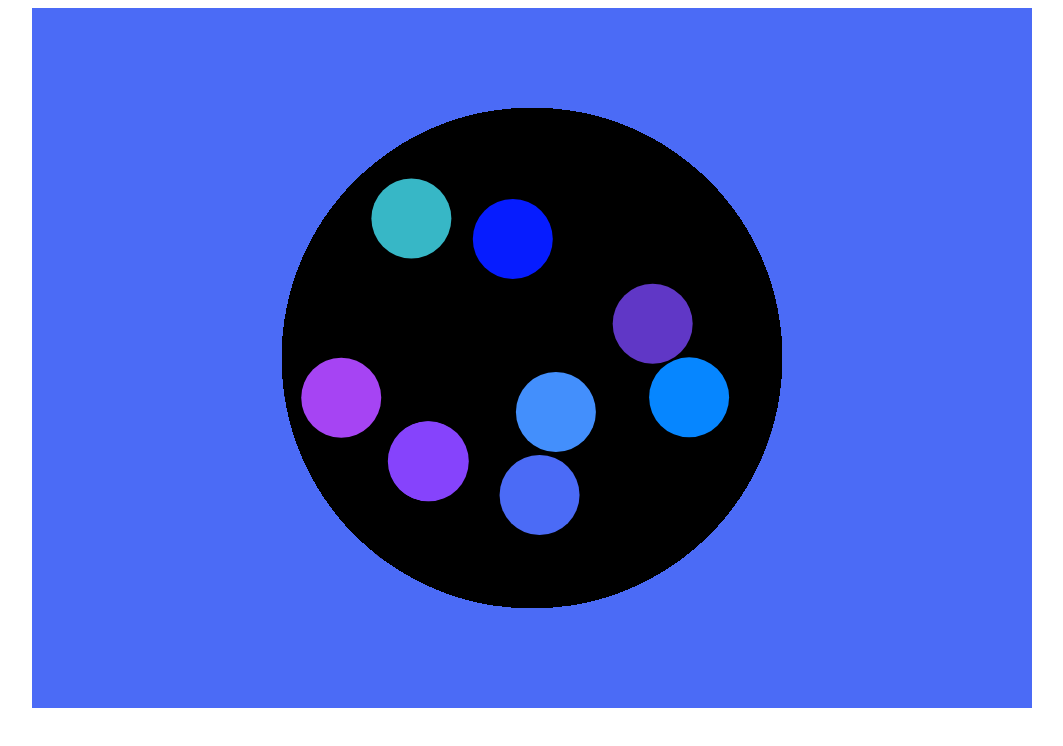
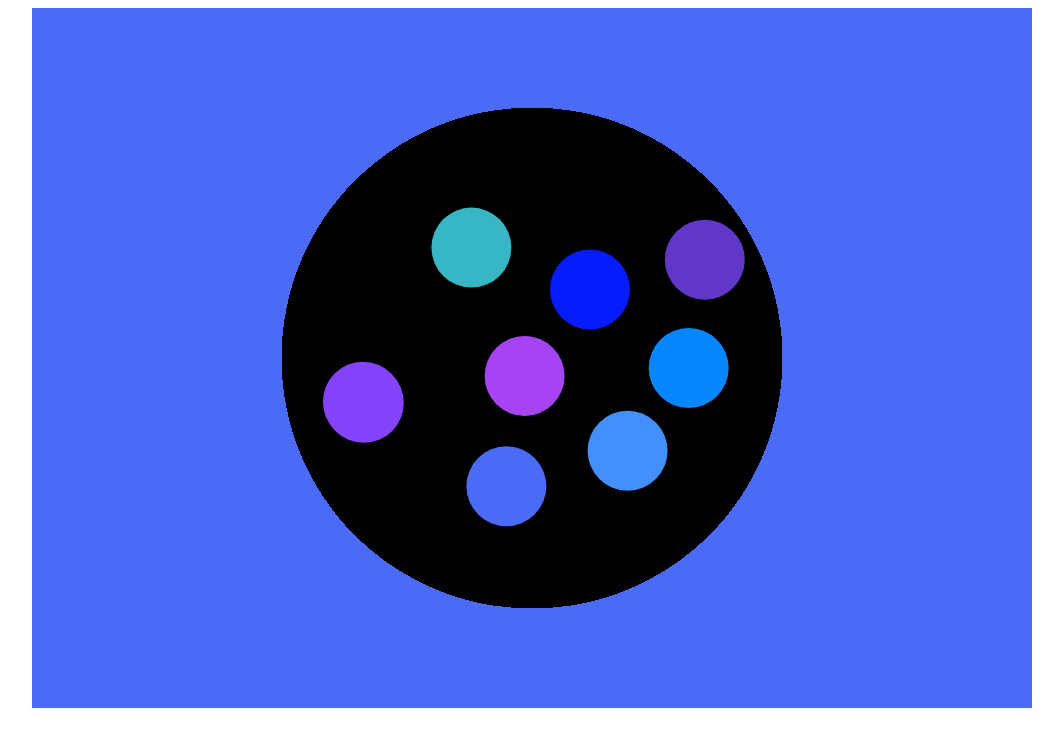
Before and after one commit to kruggeri/Amoeba, a website: page index.html in a window 1280 px wide. Shown: the whole page, without its empty margins (108-1171 px from the left). Drawn offline with Linux system fonts and the light colour scheme.

Commit message:
Fix velocity of amoebas

```diff
--- a/bundle.js
+++ b/bundle.js
@@ -68,115 +68,16 @@
 /************************************************************************/
 /******/ ([
 /* 0 */
-/***/ (function(module, exports) {
+/***/ (function(module, __webpack_exports__, __webpack_require__) {
 
-// const DEFAULTS = {
-// 	RADIUS: 40,
-// 	SPEED: [1,1]
-// };
-
-// class Amoeba {
-//     constructor(color, pos) {
-//       this.color = color
-//       this.pos = pos;
-//       this.radius = DEFAULTS.RADIUS;
-//       this.vel = DEFAULTS.SPEED;
-//     }
-//
-//     draw(ctx) {
-//       ctx.fillStyle = this.color;
-//       ctx.arc(
-//         this.pos[0], this.pos[1], this.radius, 0, 2*Math.PI, true
-//       );
-//       ctx.fill();
-//     }
-//
-//     move() {
-//       this.pos[0] += this.vel[0];
-//       this.pos[1] += this.vel[1];
-//     }
-// }
-
-
-// const amoebaOne = () => new Amoeba("#4B6BF6", [500, 350]);
-// const amoebaTwo = () => new Amoeba("#37B7C6", [600, 450]);
-// const amoebaThree = () =>  new Amoeba("#A644F3", [650, 350]);
-// const amoebaFour = () =>  new Amoeba("#061CFF", [350, 350]);
-// const amoebaFive = () =>  new Amoeba("#0686FF", [400, 200]);
-// const amoebaSix = () =>  new Amoeba("#E800FF", [600, 200]);
-// const amoebaSeven = () =>  new Amoeba("#8643FC", [500, 250]);
-// const amoebaEight = () =>  new Amoeba("#438FFC", [500, 550]);
-// const amoebaNine = () =>  new Amoeba("#6037C6", [400, 450]);
+"use strict";
+Object.defineProperty(__webpack_exports__, "__esModule", { value: true });
+/* harmony import */ var __WEBPACK_IMPORTED_MODULE_0__amoebas_refactored_amoebas_js__ = __webpack_require__(1);
 
 
 
 
-// function drawAmoebas() {
-//
-//   const canvasEl = document.getElementById("myCanvas");
-//   canvasEl.width = 1000;
-//   canvasEl.height = 700;
-//   const ctx = canvasEl.getContext("2d");
-//
-//
-//   // clear canvas
-//   ctx.clearRect(0, 0, canvasEl.width, canvasEl.height);
-//
-//   //add background back in
-//   ctx.fillStyle = "#4B6BF6";
-//   ctx.fillRect(0, 0, 1000, 700);
-//   ctx.beginPath();
-//   ctx.arc(500, 350, 250, 0, 2*Math.PI, true);
-//   ctx.strokeStyle = "#2C2E37";
-//   ctx.lineWidth = 40;
-//   ctx.stroke();
-//   ctx.fillStyle = "black";
-//   ctx.fill();
-//
-//   // create amoeba
-//
-//   ctx.beginPath();
-//   ctx.moveTo(500, 175);
-//   amoebaOne().draw(ctx);
-//
-// }
 
-// drawAmoebas();
-
-
-//TEST VERSION //
-
-
-//Test Amoeba
-
-// class Amoeba {
-//     constructor(x, y, radius, color, vx, vy) {
-//       this.color = color
-//       this.x = x;
-//       this.y = y
-//       this.radius = radius;
-//       this.vx = vx;
-//       this.vy = vy;
-//     }
-//
-//     update() {
-//       this.draw();
-//     }
-//
-//     draw(ctx) {
-//       ctx.fillStyle = this.color;
-//       ctx.arc(
-//         this.x, this.y, this.radius, 0, 2*Math.PI, true
-//       );
-//       ctx.fill();
-//       ctx.closePath();
-//     }
-//
-//     move() {
-//       this.x += this.vx;
-//       this.y += this.vy;
-//     }
-// }
 
 
 
@@ -193,21 +94,23 @@ function init(){
      c.fillRect(0, 0, 1000, 700);
 
 
-     const circles = [{x:400,y:400,r:40,color: '#4B6BF6',vx:1,vy:1},
-                    {x:400,y:200,r:40,color:"#37B7C6",vx:-1,vy:1},
-                    {x:400,y:300,r:40,color:"#A644F3",vx:1,vy:-1},
-                    {x:600,y:300,r:40,color:"#061CFF",vx:-1,vy:1},
-                    {x:700,y:400,r:40,color:"#0686FF",vx:-1,vy:-1},
-                    {x:700,y:300,r:40,color:"#6037C6",vx:1,vy:1},
-                    {x:500,y:380,r:40,color:"#438FFC",vx:1,vy:-1},
-                    {x:300,y:400,r:40,color:"#8643FC",vx:1,vy:1},
-     ];
+		 const targetAmoeba = new __WEBPACK_IMPORTED_MODULE_0__amoebas_refactored_amoebas_js__["a" /* default */](400, 400, 40, '#4B6BF6', 1, 1);
+		 const circles = [ targetAmoeba,
+		 								 	 new __WEBPACK_IMPORTED_MODULE_0__amoebas_refactored_amoebas_js__["a" /* default */](400, 200, 40, "#37B7C6", -1, 1),
+											 new __WEBPACK_IMPORTED_MODULE_0__amoebas_refactored_amoebas_js__["a" /* default */](400, 300, 40, "#A644F3", 1, -1),
+											 new __WEBPACK_IMPORTED_MODULE_0__amoebas_refactored_amoebas_js__["a" /* default */](600, 300, 40,"#061CFF", -1, 1),
+											 new __WEBPACK_IMPORTED_MODULE_0__amoebas_refactored_amoebas_js__["a" /* default */](700, 400, 40,"#0686FF", -1, -1),
+											 new __WEBPACK_IMPORTED_MODULE_0__amoebas_refactored_amoebas_js__["a" /* default */](700, 300, 40,"#6037C6", 1, 1),
+											 new __WEBPACK_IMPORTED_MODULE_0__amoebas_refactored_amoebas_js__["a" /* default */](500, 380, 40,"#438FFC", 1, -1),
+											 new __WEBPACK_IMPORTED_MODULE_0__amoebas_refactored_amoebas_js__["a" /* default */](300, 400, 40,"#8643FC", 1, 1),
+
+		 ];
 
      const petriCenterX = 500;
      const petriCenterY = 350;
      const petriRadius = 250;
-     const maxSpeed = 1;
-     const minSpeed = 0.5;
+     const maxSpeed = 0.40;
+     const minSpeed = 0.25;
 
     // you have a center at (x, y). And you have a radius of r. And the points (x2, y2) on the edge of the circle are:
     // those where r = sqrt((x - x2)^2 + (y - y2)^2)
@@ -236,8 +139,9 @@ function init(){
 
        if (amoebaCenterDistanceToPetriCenter >= (petriRadius - circleA.r)) {
          if (!isAmovingTowardsB(circleA, {x: petriCenterX, y: petriCenterY})) {
-           circleA.vx = - circleA.vx;
-           circleA.vy = - circleA.vy;
+           circleA.vx = -(circleA.vx * Math.random() + Math.sign(circleA.vx)*0.5); // F'd
+           circleA.vy = -(circleA.vy * Math.random() + Math.sign(circleA.vy)*0.5);
+
          }
       }
 
@@ -258,19 +162,27 @@ function init(){
 
           // YOu only flip around if you are headed toward the other person.
           if (isAmovingTowardsB (circleA, circleB)) {
-            circleA.vx = -(circleA.vx * speedDecay) + (circleB.vx * speedDecay);
-            circleA.vy = -(circleA.vy * speedDecay)+ (circleB.vy * speedDecay);
+            // circleA.vx = -(circleA.vx * speedDecay) + (circleB.vx * speedDecay);
+            // circleA.vy = -(circleA.vy * speedDecay)+ (circleB.vy * speedDecay);
+						 circleA.vx = -circleA.vx * Math.random() - Math.sign(circleA.vx)*500;
+						 circleA.vy = -circleA.vy * Math.random() - Math.sign(circleA.vx)*500;
           } else {
-            circleA.vx = (circleA.vx * speedDecay) + (circleB.vx * speedDecay);
-            circleA.vy = (circleA.vy * speedDecay)+ (circleB.vy * speedDecay);
+            // circleA.vx = (circleA.vx * speedDecay) + (circleB.vx * speedDecay);
+            // circleA.vy = (circleA.vy * speedDecay)+ (circleB.vy * speedDecay);
+						circleA.vx = circleA.vx * Math.random() + Math.sign(circleA.vx)*500;
+						circleA.vy = circleA.vy * Math.random() + Math.sign(circleA.vx)*500;
           }
 
           if (isAmovingTowardsB (circleB, circleA)) {
-            circleB.vx = -(circleB.vx * speedDecay) + (oldCircleAvx * speedDecay);
-            circleB.vy = -(circleB.vy * speedDecay) + (oldCircleAvy * speedDecay);
+            // circleB.vx = -(circleB.vx * speedDecay) + (oldCircleAvx * speedDecay);
+            // circleB.vy = -(circleB.vy * speedDecay) + (oldCircleAvy * speedDecay);
+						circleB.vx = -circleB.vx * Math.random() - Math.sign(circleA.vx)*500;
+						circleB.vy = -circleB.vy * Math.random() - Math.sign(circleA.vx)*500;
           } else {
-            circleB.vx = (circleB.vx * speedDecay) + (oldCircleAvx * speedDecay);
-            circleB.vy = (circleB.vy * speedDecay) + (oldCircleAvy * speedDecay);
+            // circleB.vx = (circleB.vx * speedDecay) + (oldCircleAvx * speedDecay);
+            // circleB.vy = (circleB.vy * speedDecay) + (oldCircleAvy * speedDecay);
+						circleB.vx = circleB.vx * Math.random() + Math.sign(circleA.vx)*500;
+						circleB.vy = circleB.vy * Math.random() + Math.sign(circleA.vx)*500;
           }
 
           capSpeed(circleA);
@@ -303,6 +215,20 @@ function init(){
     }
 
     function capSpeed (amoeba) {
+
+			// if (amoeba.vx > 1) {
+			// 	amoeba.vx = 1;
+			// } else if (amoeba.vx < -1){
+			// 	amoeba.vx = -1
+			// }
+			//
+			// if (amoeba.vy > 1) {
+			// 	amoeba.vy = 1;
+			// } else if (amoeba.vy < -1){
+			// 	amoeba.vy = -1
+			// }
+
+
       const timesTooFast = currentSpeed(amoeba.vx, amoeba.vy) / maxSpeed;
       const timesTooSlow = minSpeed / currentSpeed(amoeba.vx, amoeba.vy);
 
@@ -320,8 +246,8 @@ function init(){
 
 
       } else if (currentSpeed(amoeba.vx, amoeba.vy) < minSpeed) {
-        amoeba.vx = amoeba.vx + 0.1;
-        amoeba.vy = amoeba.vy + 0.1 ;
+        amoeba.vx = amoeba.vx + 0.50;
+        amoeba.vy = amoeba.vy + 0.50 ;
 
       }
     }
@@ -344,10 +270,7 @@ function init(){
             // sqrt((x - x2)^2 + (y - y2)^2)
             // Math.pow(123, 2)
 
-						// debugger
-						console.log('current circle is..');
-						console.log(i);
-						console.log('continue on');
+
             checkAmoebaforCollisions(currentCircle);
 						// checkAmoebaIsOutOfRange(currentCircle);
 
@@ -368,6 +291,43 @@ window.addEventListener('load',init,false);
 }());
 
 
+/***/ }),
+/* 1 */
+/***/ (function(module, __webpack_exports__, __webpack_require__) {
+
+"use strict";
+const DEFAULTS = {
+	RADIUS: 40,
+	SPEED: [1,1]
+};
+
+class Amoeba {
+    constructor(x, y, r, color, vx, vy) {
+      this.x = x;
+      this.y = y;
+      this.r = r;
+      this.color = color;
+      this.vx = vx;
+      this.vy = vy;
+    }
+
+    draw(ctx) {
+      ctx.fillStyle = this.color;
+      ctx.arc(
+        this.pos[0], this.pos[1], this.radius, 0, 2*Math.PI, true
+      );
+      ctx.fill();
+    }
+
+    move() {
+      this.pos[0] += this.vel[0];
+      this.pos[1] += this.vel[1];
+    }
+}
+
+/* harmony default export */ __webpack_exports__["a"] = (Amoeba);
+
+
 /***/ })
 /******/ ]);
 //# sourceMappingURL=bundle.js.map
--- a/styles.css
+++ b/styles.css
@@ -5,5 +5,5 @@
 
 canvas {
   background-color: 175;
-
+  cursor: pointer;
 }
```
Also changed, not shown: amoeba.js (+50 -130 lines), amoebas_refactored/amoeba.js (deleted, +0 -26 lines), amoebas_refactored/amoebas.js (added, +30 -0 lines), amoebas_refactored/background.js (+25 -25 lines), 1 other file.
